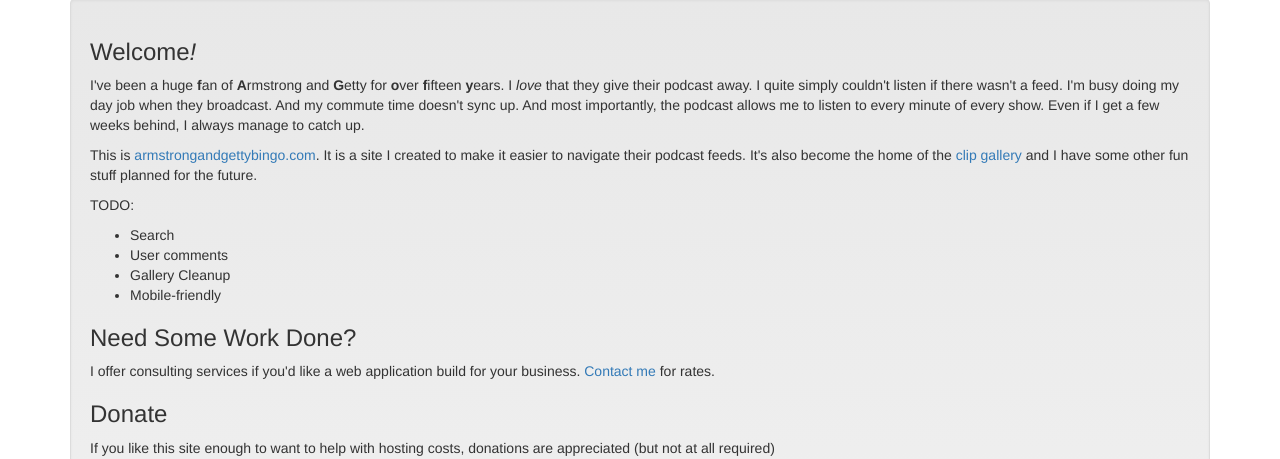
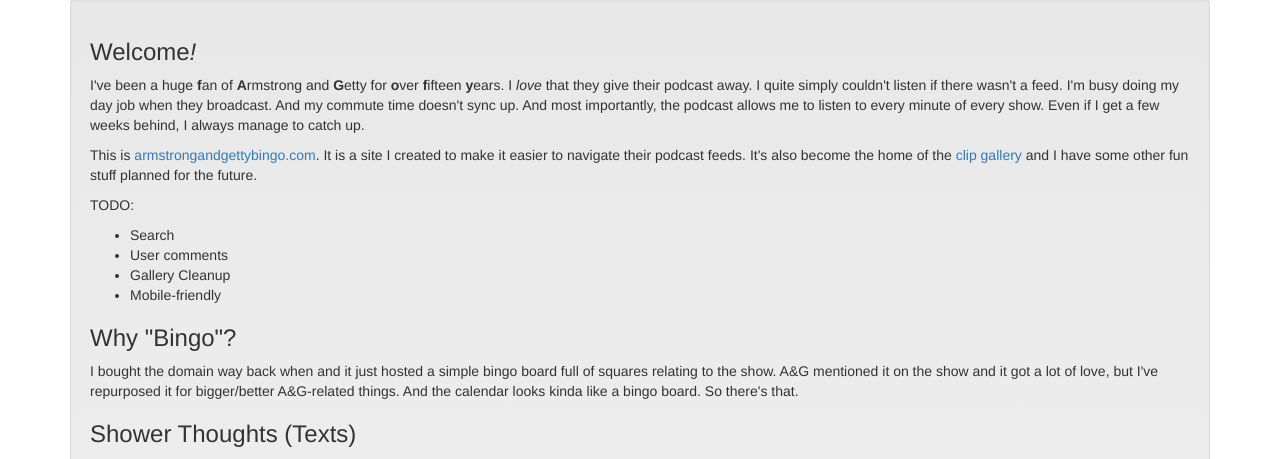
Before and after one commit to ben174/angrates, a Django app: page /about/ in a window 1280 px wide. Shown: the part 159-618 px from the top of the page. Run offline with Django 3.2, Linux system fonts and the light colour scheme; some libraries are stand-ins or nearby versions.

Commit message:
Update reddit link

```diff
--- a/podcasts/templates/about.html
+++ b/podcasts/templates/about.html
@@ -33,36 +33,44 @@
                 <li>Mobile-friendly</li>
             </ul>
 
+            <h3>Why "Bingo"?</h3>
+            <p>I bought the domain way back when and it just hosted a simple bingo board
+                full of squares relating to the show. A&G mentioned it on the show and it got a
+                lot of love, but I've repurposed it for bigger/better A&G-related things.
+                And the calendar looks kinda like a bingo board. So there's that.</p>
+            <h3>Shower Thoughts (Texts)</h3>
+            <p>Love Shower Thoughts? Check out my latest project <a href="http://www.showertexts.com">Shower Texts</a>
+                which will automatically send you a Shower Thought each morning.</p>
+
             <h3>Need Some Work Done?</h3>
             <p>I offer consulting services if you'd like a web application build for your business.
                 <a href="mailto:resume@bugben.com">Contact me</a> for rates.</p>
+
             <h3>Donate</h3>
             <p>If you like this site enough to want to help with hosting costs, donations are appreciated
                 (but not at all required)</p>
 
             <p>
-
-            <form action="https://www.paypal.com/cgi-bin/webscr" method="post" target="_top">
+                <h4>PayPal</h4> <form action="https://www.paypal.com/cgi-bin/webscr" method="post" target="_top">
                     <input type="hidden" name="cmd" value="_s-xclick">
                     <input type="hidden" name="hosted_button_id" value="3C5A6CQC8S8ZN">
                     <input type="image" src="https://www.paypalobjects.com/en_US/i/btn/btn_donate_SM.gif" border="0"
                            name="submit" alt="PayPal - The safer, easier way to pay online!">
                     <img alt="" border="0" src="https://www.paypalobjects.com/en_US/i/scr/pixel.gif" width="1" height="1">
                 </form>
-
+                <h4>BitCoin</h4>
                 <div>
-                <a href="bitcoin:1KzTSfqjF2iKCduwz59nv2uqh1W2JsTxZH">
-                    Bitcoin:
-                    <code>17FJJYY2B11Bx7xx5HepjJ3xAdaB14UMiw</code>
-                </a>
+                    <a href="bitcoin:1KzTSfqjF2iKCduwz59nv2uqh1W2JsTxZH"> <code>17FJJYY2B11Bx7xx5HepjJ3xAdaB14UMiw</code> </a>
                 </div>
             </p>
             <h3>Comments? Suggestions?</h3>
+
             <p>Join the <a
-                    href="http://www.reddit.com/r/armstrongandgetty/comments/1ie21j/ag_i_created_a_site_to_search_show_archives_and/">discussion
+                    href="https://www.reddit.com/r/armstrongandgetty/comments/3z7qvs/armstrong_and_getty_podcast_calendar_updated/">discussion
                 on Reddit</a>, or email me (contact info on my <a href="http://www.bugben.com">my home page</a>). </p>
 
             <h3>A Note to A&G</h3>
+
             <p>I know you want traffic to your home page, but your feed sucks.
                 If you want to host this site, <b>I'd be happy to hand it over to you.
                 </b> Just say the word.
--- a/podcasts/templates/base.html
+++ b/podcasts/templates/base.html
@@ -113,7 +113,7 @@
             <br />
             <br/>
             <li>Comments? Suggestions? Join the <a
-                    href="http://www.reddit.com/r/armstrongandgetty/comments/1ie21j/ag_i_created_a_site_to_search_show_archives_and/">discussion
+                    href="https://www.reddit.com/r/armstrongandgetty/comments/3z7qvs/armstrong_and_getty_podcast_calendar_updated/">discussion
                 on Reddit</a>, or email me (contact info on my <a href="http://www.bugben.com">my home page</a>).
             </li>
             <br/>
--- a/static/css/calendar.css
+++ b/static/css/calendar.css
@@ -100,6 +100,10 @@ div.date.month-header {
 div.date.other-month {
     background-color: #EEE;
 }
+div.date.weekday-0 {
+    border-left: solid 1px #ddd;
+}
+
 div.date:hover {
     background-color: #FFFFDB;
     cursor: pointer;
```
Lines whose indentation alone changed are shown as unchanged.
